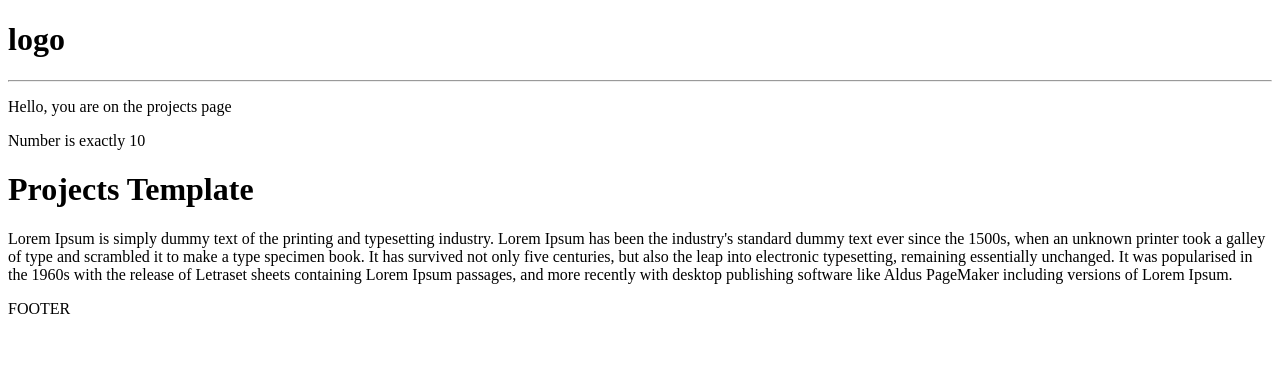
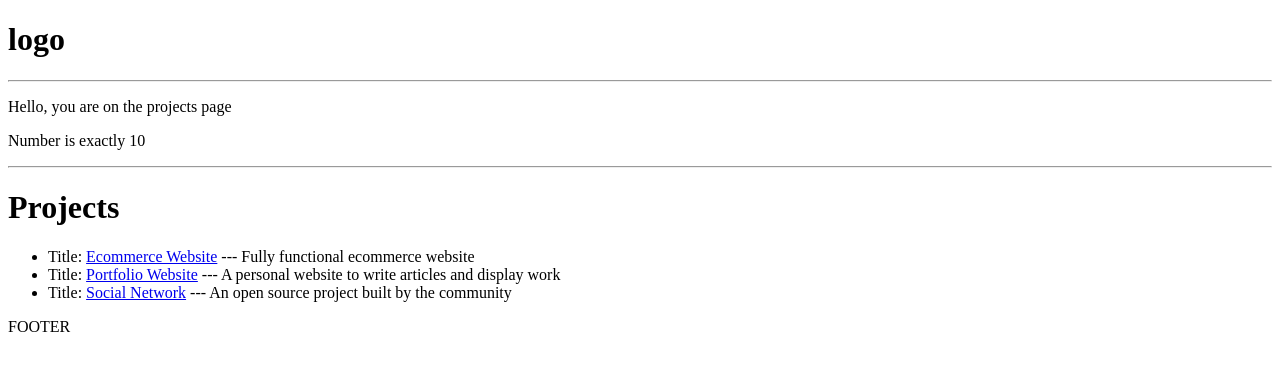
Before and after one commit to kikutan-day65/dev-skills-django, a Django app: page / in a window 1280 px wide. Shown: the top 371 px of the page. Run offline with Django 4.2, Linux system fonts and the light colour scheme.

Commit message:
render the data with for loop

```diff
--- a/projects/templates/projects/projects.html
+++ b/projects/templates/projects/projects.html
@@ -13,8 +13,14 @@
     {% endif %}
 
 
-    <h1>Projects Template</h1>
-    <p>
-        Lorem Ipsum is simply dummy text of the printing and typesetting industry. Lorem Ipsum has been the industry's standard dummy text ever since the 1500s, when an unknown printer took a galley of type and scrambled it to make a type specimen book. It has survived not only five centuries, but also the leap into electronic typesetting, remaining essentially unchanged. It was popularised in the 1960s with the release of Letraset sheets containing Lorem Ipsum passages, and more recently with desktop publishing software like Aldus PageMaker including versions of Lorem Ipsum.
-    </p>
+    <hr>
+
+    <h1>Projects</h1>
+
+    <ul>
+        {% for project in projects %}
+            <li>Title: <a href="{% url 'project' project.id %}">{{project.title}}</a> --- {{project.description}}</li>
+        {% endfor %}
+    </ul>
+
 {% endblock content %}
--- a/projects/templates/projects/single-project.html
+++ b/projects/templates/projects/single-project.html
@@ -2,7 +2,8 @@
 
 
 {% block content %}
-
-    <h1>Single Project Template</h1>
+    <h1>{{project.title}}</h1>
+    <br>
+    <p>{{project.description}}</p>
 
 {% endblock content %}
--- a/projects/views.py
+++ b/projects/views.py
@@ -1,5 +1,23 @@
 from django.shortcuts import render
 from django.http import HttpResponse
+
+projectsList = [
+    {
+        'id': '1',
+        'title': 'Ecommerce Website',
+        'description': 'Fully functional ecommerce website'
+    },
+    {
+        'id': '2',
+        'title': 'Portfolio Website',
+        'description': 'A personal website to write articles and display work'
+    },
+    {
+        'id': '3',
+        'title': 'Social Network',
+        'description': 'An open source project built by the community'
+    }
+]
 
 def projects(request):
     page = 'projects'
@@ -7,9 +25,14 @@ def projects(request):
     context = {
         'page': page,
         'num': num,
+        'projects': projectsList,
     }
     return render(request, 'projects/projects.html', context)
 
 
 def project(request, pk):
-    return render(request, 'projects/single-project.html')
+    projectObj = None
+    for i in projectsList:
+        if i['id'] == pk:
+            projectObj = i
+    return render(request, 'projects/single-project.html', {'project': projectObj})
```
